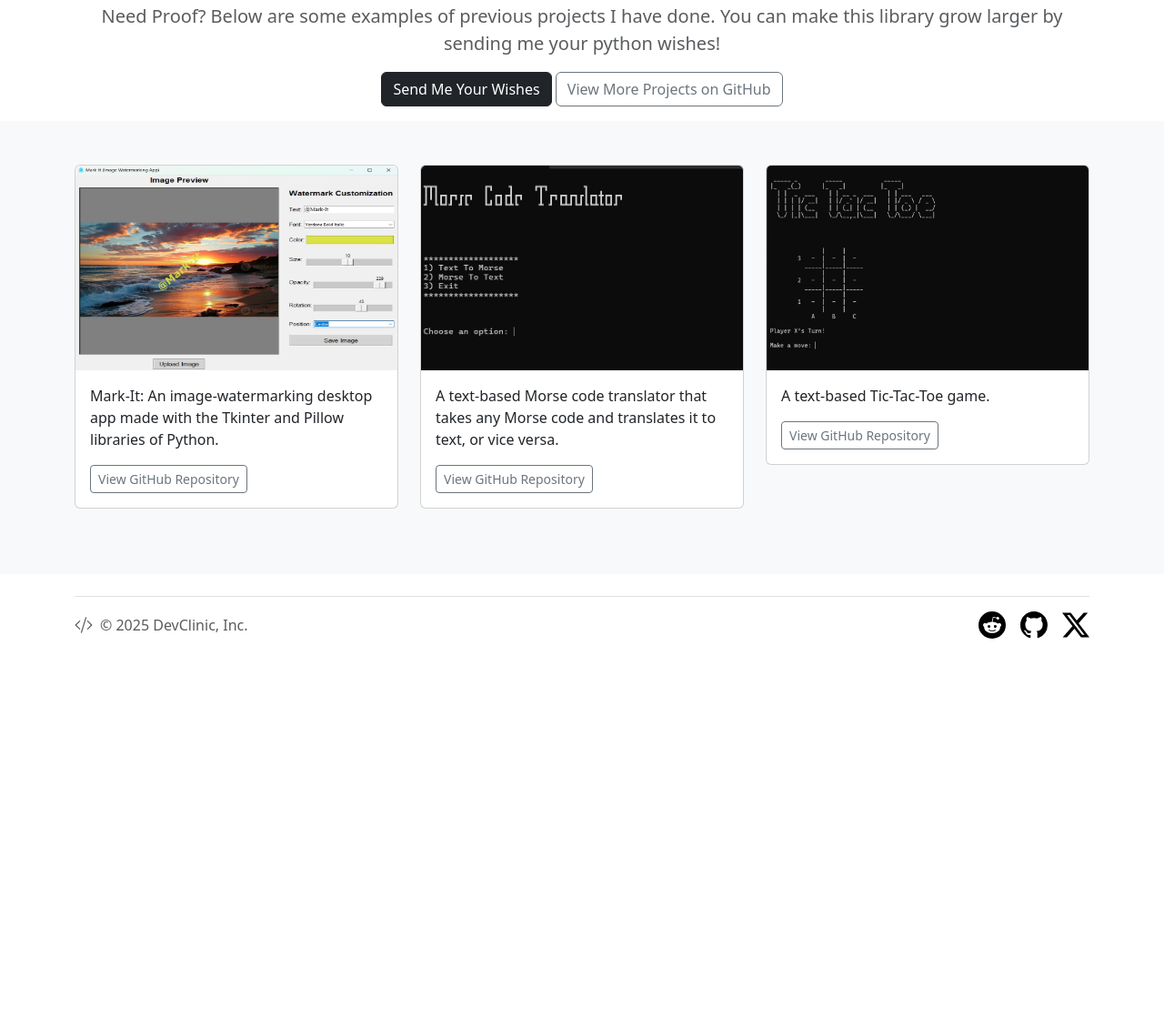
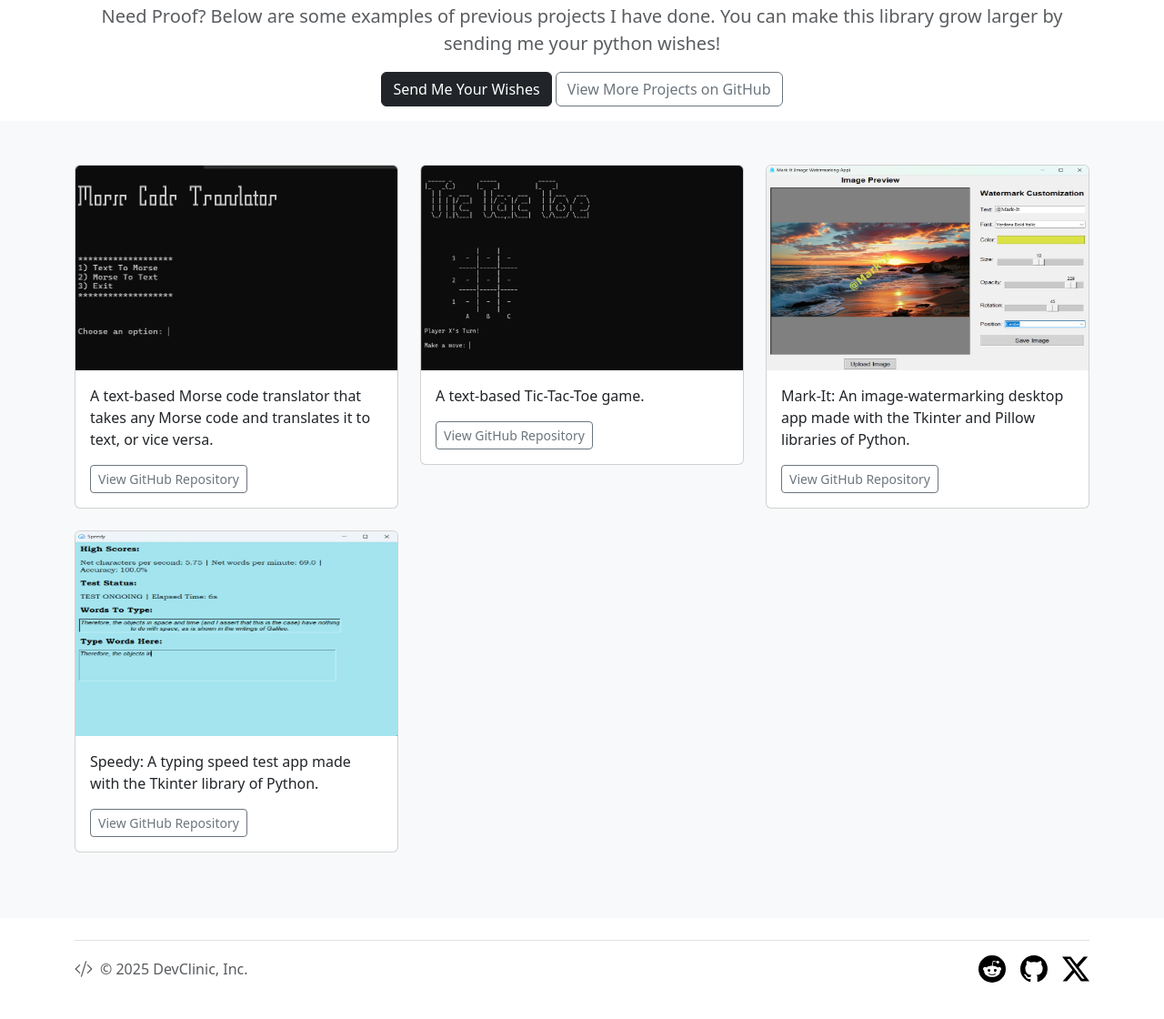
Before and after one commit to Coding-Doctor-Omar/Portfolio-Website, a Flask app: page /projects in a window 1280 px wide. Shown: the part 152-1272 px from the top of the page at 91% size. Before the commit the page ends 854 px from the top, so only its background shows below. Run offline with Flask 3, Linux system fonts and the light colour scheme; some libraries are stand-ins or nearby versions.

Commit message:
Add a new project to the projects page.

```diff
--- a/templates/projects.html
+++ b/templates/projects.html
@@ -17,24 +17,6 @@
     <div class="container">
 
         <div class="row">
-            <div class="col-md-4">
-                <div class="card mb-4 box-shadow">
-                    <img class="card-img-top"
-                         data-src="holder.js/100px225?theme=thumb&amp;bg=55595c&amp;fg=eceeef&amp;text=Thumbnail"
-                         alt="Thumbnail [100%x225]"
-                         src="{{ url_for('static', filename='images/Mark-It.jpg') }}"
-                         data-holder-rendered="true" style="height: 225px; width: 100%; display: block;">
-                    <div class="card-body">
-                        <p class="card-text">Mark-It: An image-watermarking desktop app made with the Tkinter and Pillow libraries of Python.</p>
-                        <div class="d-flex justify-content-between align-items-center">
-                            <div class="btn-group">
-                                <a href="https://github.com/Coding-Doctor-Omar/Image-Watermarking-App" target="_blank"
-                                   class="btn btn-sm btn-outline-secondary">View GitHub Repository</a>
-                            </div>
-                        </div>
-                    </div>
-                </div>
-            </div>
             <div class="col-md-4">
                 <div class="card mb-4 box-shadow">
                     <img class="card-img-top"
@@ -72,6 +54,43 @@
                     </div>
                 </div>
             </div>
+            <div class="col-md-4">
+                <div class="card mb-4 box-shadow">
+                    <img class="card-img-top"
+                         data-src="holder.js/100px225?theme=thumb&amp;bg=55595c&amp;fg=eceeef&amp;text=Thumbnail"
+                         alt="Thumbnail [100%x225]"
+                         src="{{ url_for('static', filename='images/Mark-It.jpg') }}"
+                         data-holder-rendered="true" style="height: 225px; width: 100%; display: block;">
+                    <div class="card-body">
+                        <p class="card-text">Mark-It: An image-watermarking desktop app made with the Tkinter and Pillow
+                            libraries of Python.</p>
+                        <div class="d-flex justify-content-between align-items-center">
+                            <div class="btn-group">
+                                <a href="https://github.com/Coding-Doctor-Omar/Image-Watermarking-App" target="_blank"
+                                   class="btn btn-sm btn-outline-secondary">View GitHub Repository</a>
+                            </div>
+                        </div>
+                    </div>
+                </div>
+            </div>
+            <div class="col-md-4">
+                <div class="card mb-4 box-shadow">
+                    <img class="card-img-top"
+                         data-src="holder.js/100px225?theme=thumb&amp;bg=55595c&amp;fg=eceeef&amp;text=Thumbnail"
+                         alt="Thumbnail [100%x225]"
+                         src="{{ url_for('static', filename='images/typing_speed_test.png') }}"
+                         data-holder-rendered="true" style="height: 225px; width: 100%; display: block;">
+                    <div class="card-body">
+                        <p class="card-text">Speedy: A typing speed test app made with the Tkinter library of Python.</p>
+                        <div class="d-flex justify-content-between align-items-center">
+                            <div class="btn-group">
+                                <a href="https://github.com/Coding-Doctor-Omar/Typing-Speed-Test-App" target="_blank"
+                                   class="btn btn-sm btn-outline-secondary">View GitHub Repository</a>
+                            </div>
+                        </div>
+                    </div>
+                </div>
+            </div>
         </div>
     </div>
 </div>
```
Also changed, not shown: static/images/typing_speed_test.png (added).
